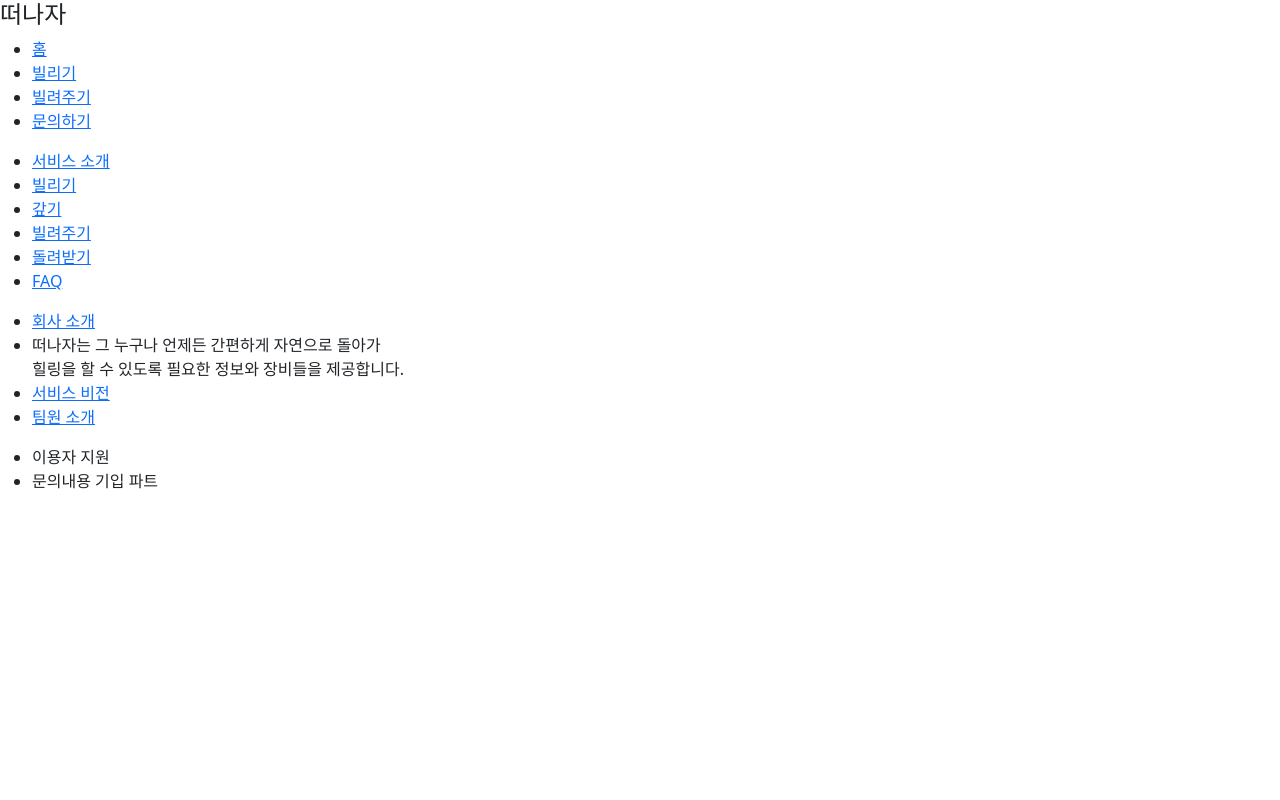
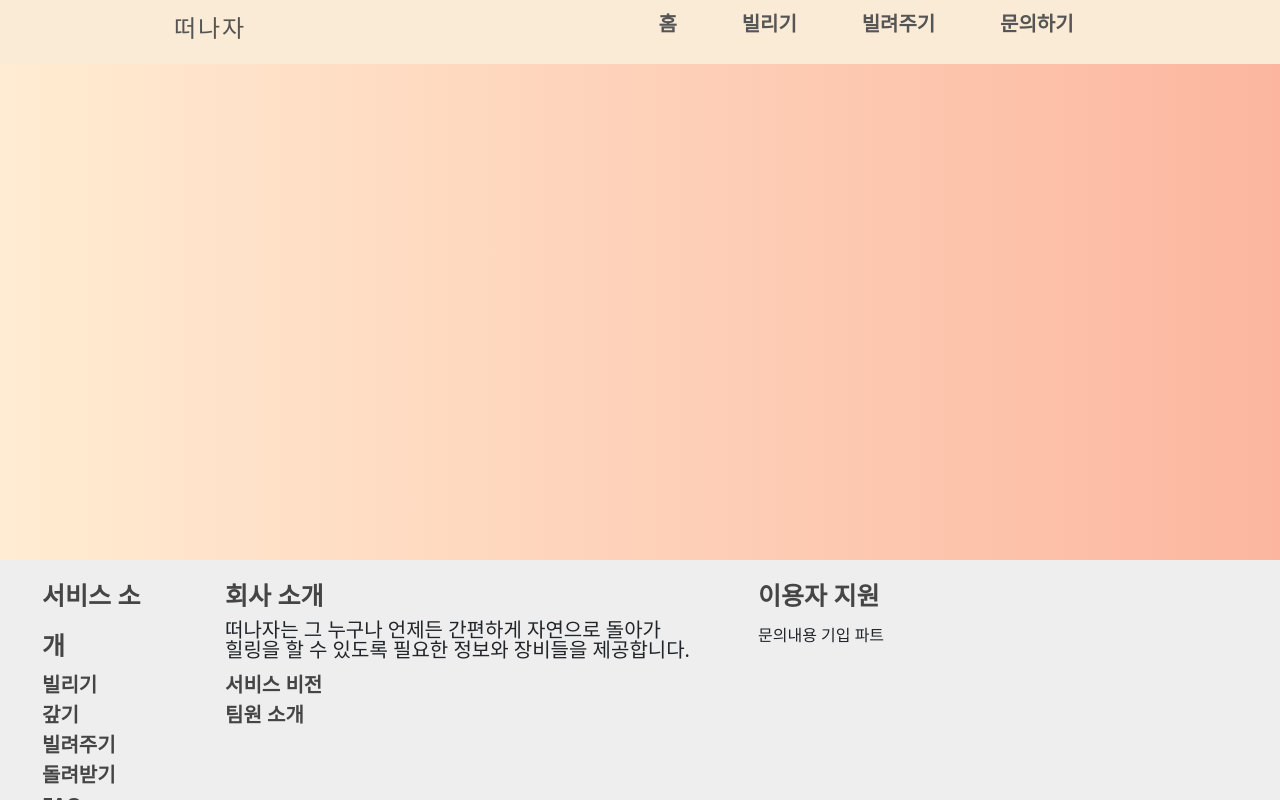
Before and after one commit to pinguk/bud, a Flask app: page / in a window 1280 px wide. Run offline with Flask 2, Linux system fonts and the light colour scheme.

Commit message:
Commit #3

```diff
--- a/static/css/stylesheet.css
+++ b/static/css/style.css
@@ -124,9 +124,11 @@ nav .logo {
 
 /*Body*/
 
-/**/
-/**/
-/**/
+.body_area {
+    min-height: 92vh;
+    width: auto;
+    background-image: linear-gradient(to right, #ffecd2 0%, #fcb69f 100%);
+}
 
 /*Footer*/
 
--- a/templates/index.html
+++ b/templates/index.html
@@ -9,12 +9,12 @@
     <link href="https://fonts.googleapis.com/css2?family=Nanum+Gothic&display=swap" rel="stylesheet">
     <link href="https://cdn.jsdelivr.net/npm/bootstrap@5.0.0-beta1/dist/css/bootstrap.min.css" rel="stylesheet" integrity="sha384-giJF6kkoqNQ00vy+HMDP7azOuL0xtbfIcaT9wjKHr8RbDVddVHyTfAAsrekwKmP1" crossorigin="anonymous">
     <script src="https://cdn.jsdelivr.net/npm/bootstrap@5.0.0-beta1/dist/js/bootstrap.bundle.min.js" integrity="sha384-ygbV9kiqUc6oa4msXn9868pTtWMgiQaeYH7/t7LECLbyPA2x65Kgf80OJFdroafW" crossorigin="anonymous"></script>
-    <link rel="stylesheet" type="text/css" href="../static/css/style.css">
-<!--    <link rel="stylesheet" href="{{ url_for('static', filename='css/style.css') }}">-->
+<!--    <link rel="stylesheet" type="text/css" href="../static/css/style.css">-->
+    <link rel="stylesheet" href="{{ url_for('static', filename='css/style.css') }}">
 
 </head>
 <body>
-
+<!--Nav Bar-->
 <nav>
     <div class="logo">
         <h4>떠나자</h4>
@@ -39,10 +39,15 @@
         <div class="line3"></div>
     </div>
 </nav>
-<script src="../static/app.js"></script>
-<!--<script src="{{ url_for('static', filename='app.js') }}"></script>-->
+<!--<script src="../static/app.js"></script>-->
+<script src="{{ url_for('static', filename='javascript/app.js') }}"></script>
 
+<!--Body Section-->
+<div class = "body_area">
 
+</div>
+
+<!--Footer Section-->
 <div class="footer_area">
     <div class="footers_combined">
         <div class="fc1 fl">
```
Also changed, not shown: static/javascript/app.js (renamed from static/javascript/javascript.js).
